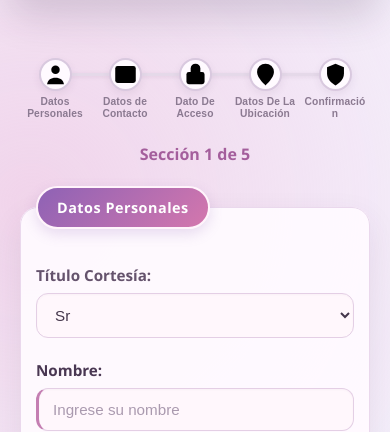
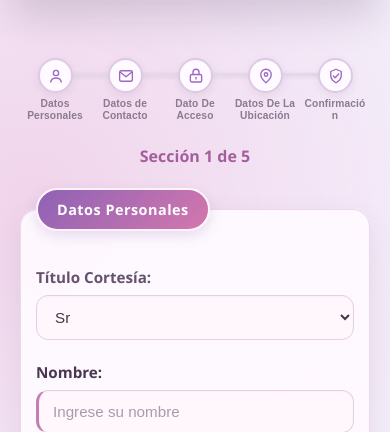
Before and after one commit to 250930-Itzel/250930-Aplicaciones_Web_4C, a PHP site: page /registroUsuarios.html in a window 390 px wide; the page is wider, and only the part inside the window is pictured. Shown: the part 208-640 px from the top of that part. Run offline with PHP 8.4, Linux system fonts and the light colour scheme.

Commit message:
Estilizar iconos SVG del indicador por seccion

```diff
--- a/Practica 04/Styles.css
+++ b/Practica 04/Styles.css
@@ -690,3 +690,55 @@ input:required, select:required, textarea:required {
   outline-offset: 4px;
   border-radius: 12px;
 }
+
+
+/* Iconografía SVG de cada paso del formulario */
+.numero-paso.icono-paso {
+  display: grid;
+  place-items: center;
+  width: 42px;
+  height: 42px;
+  flex: 0 0 42px;
+  padding: 9px;
+  font-size: 0;
+  color: #9a6ac0;
+  border: 2px solid #dec9e4;
+  background: #fffaff;
+  transition: color .25s ease, background .25s ease, border-color .25s ease, transform .25s ease, box-shadow .25s ease;
+}
+.icono-paso svg {
+  display: block;
+  width: 21px;
+  height: 21px;
+  fill: none;
+  stroke: currentColor;
+  stroke-width: 1.8;
+  stroke-linecap: round;
+  stroke-linejoin: round;
+}
+.boton-seccion.activo .numero-paso.icono-paso {
+  color: #fff;
+  border-color: #bd79b3;
+  background: linear-gradient(135deg, #9a6ac0, #d477ad);
+  transform: scale(1.08);
+  box-shadow: 0 0 0 5px rgba(212, 119, 173, .15), 0 5px 13px rgba(142, 98, 181, .2);
+}
+.boton-seccion.completado .numero-paso.icono-paso {
+  color: #8d4d83;
+  border-color: #d477ad;
+  background: #f7d9eb;
+}
+.boton-seccion:focus-visible {
+  outline: 2px solid #a45e9c;
+  outline-offset: 4px;
+  border-radius: 12px;
+}
+@media (max-width: 650px) {
+  .numero-paso.icono-paso {
+    width: 35px;
+    height: 35px;
+    flex-basis: 35px;
+    padding: 7px;
+  }
+  .icono-paso svg { width: 18px; height: 18px; }
+}
```
